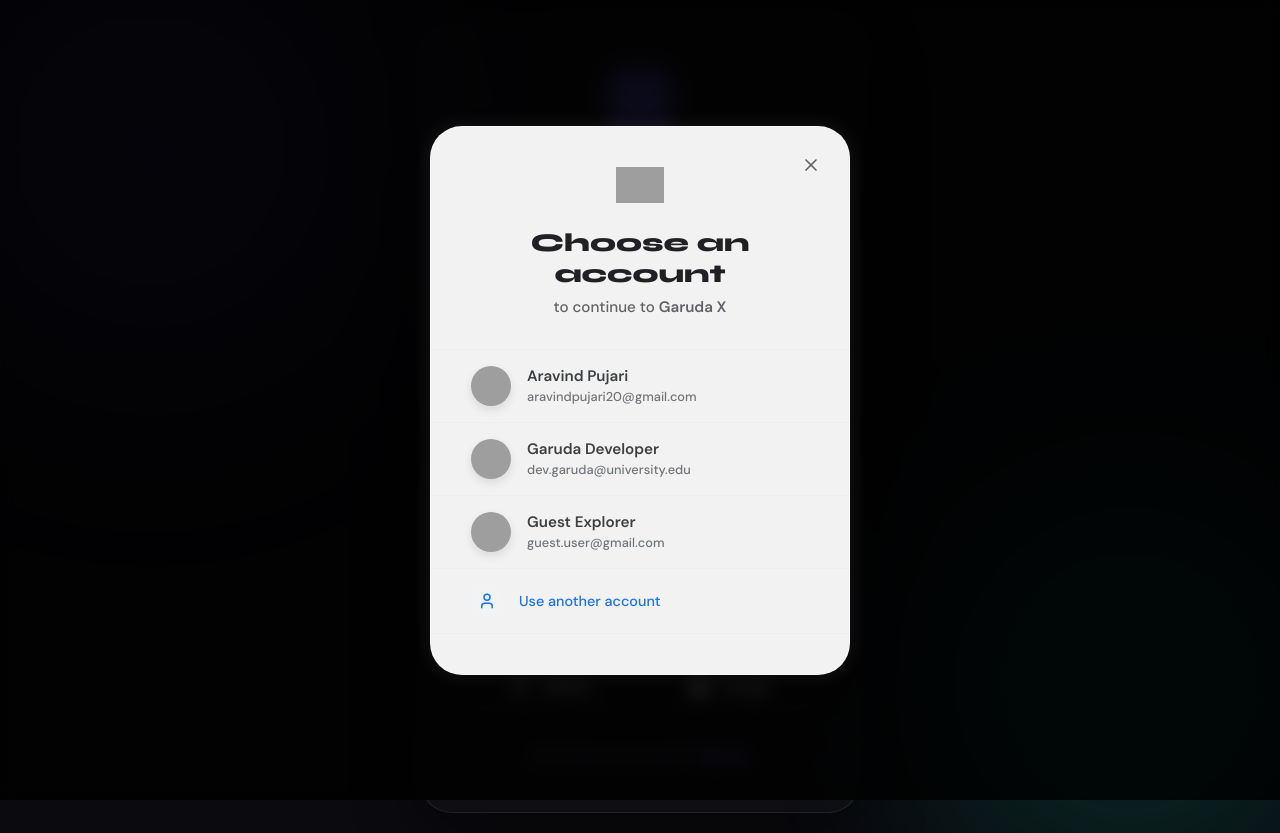
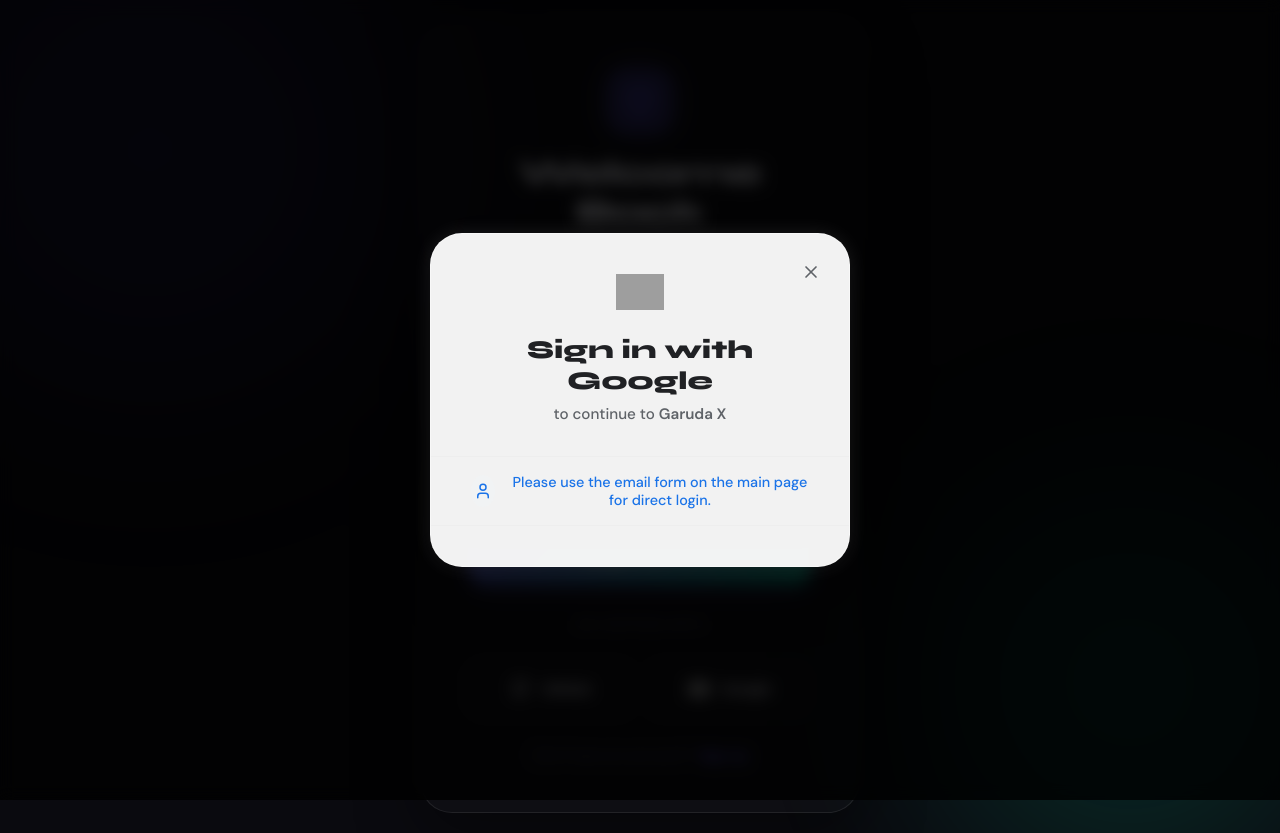
Before and after one commit to Aravind-1864/GARUDA-X, a React (Create React App) app: page /login in a window 1280 px wide. Both pictures are taken after a click on the button "Google". Built offline with nearby package versions, Linux system fonts and the light colour scheme; grey boxes are pictures that could not be loaded.

Commit message:
fix: remove sample accounts and update login modal instructions

```diff
--- a/src/pages/LoginPage.jsx
+++ b/src/pages/LoginPage.jsx
@@ -75,11 +75,7 @@
     }
   };
 
-  const MOCK_GOOGLE_ACCOUNTS = [
-    { email: 'aravindpujari20@gmail.com', name: 'Aravind Pujari', img: 'https://api.dicebear.com/7.x/avataaars/svg?seed=Aravind' },
-    { email: 'dev.garuda@university.edu', name: 'Garuda Developer', img: 'https://api.dicebear.com/7.x/avataaars/svg?seed=Dev' },
-    { email: 'guest.user@gmail.com', name: 'Guest Explorer', img: 'https://api.dicebear.com/7.x/avataaars/svg?seed=Guest' }
-  ];
+  const MOCK_GOOGLE_ACCOUNTS = [];
 
   return (
     <div className="login-page">
@@ -189,7 +185,7 @@
         </div>
       </div>
 
-      {/* Google Account Picker Modal */}
+      {/* Google Login Instructions Modal */}
       {showGoogleModal && (
         <div className="auth-modal-overlay">
           <div className="auth-modal-content google-picker animate-fade-in-up">
@@ -197,27 +193,13 @@
               <img src="https://www.gstatic.com/images/branding/product/2x/googleg_48dp.png" alt="Google" width="48" />
               <button className="close-modal" onClick={() => setShowGoogleModal(false)} style={{ position: 'absolute', right: -20, top: -20 }}><X size={20} /></button>
             </div>
-            <h2>Choose an account</h2>
+            <h2>Sign in with Google</h2>
             <p className="modal-sub">to continue to <strong>Garuda X</strong></p>
 
             <div className="account-list">
-              {MOCK_GOOGLE_ACCOUNTS.map((acc) => (
-                <div key={acc.email} className="account-item" onClick={() => handleAuth({
-                  email: acc.email,
-                  name: acc.name,
-                  avatar: acc.img,
-                  provider: 'Google'
-                }, 'Google')}>
-                  <img src={acc.img} alt={acc.name} className="acc-img" />
-                  <div className="acc-info">
-                    <span className="acc-name">{acc.name}</span>
-                    <span className="acc-email">{acc.email}</span>
-                  </div>
-                </div>
-              ))}
-              <div className="account-item use-another">
+              <div className="account-item use-another" onClick={() => setShowGoogleModal(false)}>
                 <div className="acc-icon-circle"><User size={18} /></div>
-                <span>Use another account</span>
+                <span>Please use the email form on the main page for direct login.</span>
               </div>
             </div>
           </div>
```
